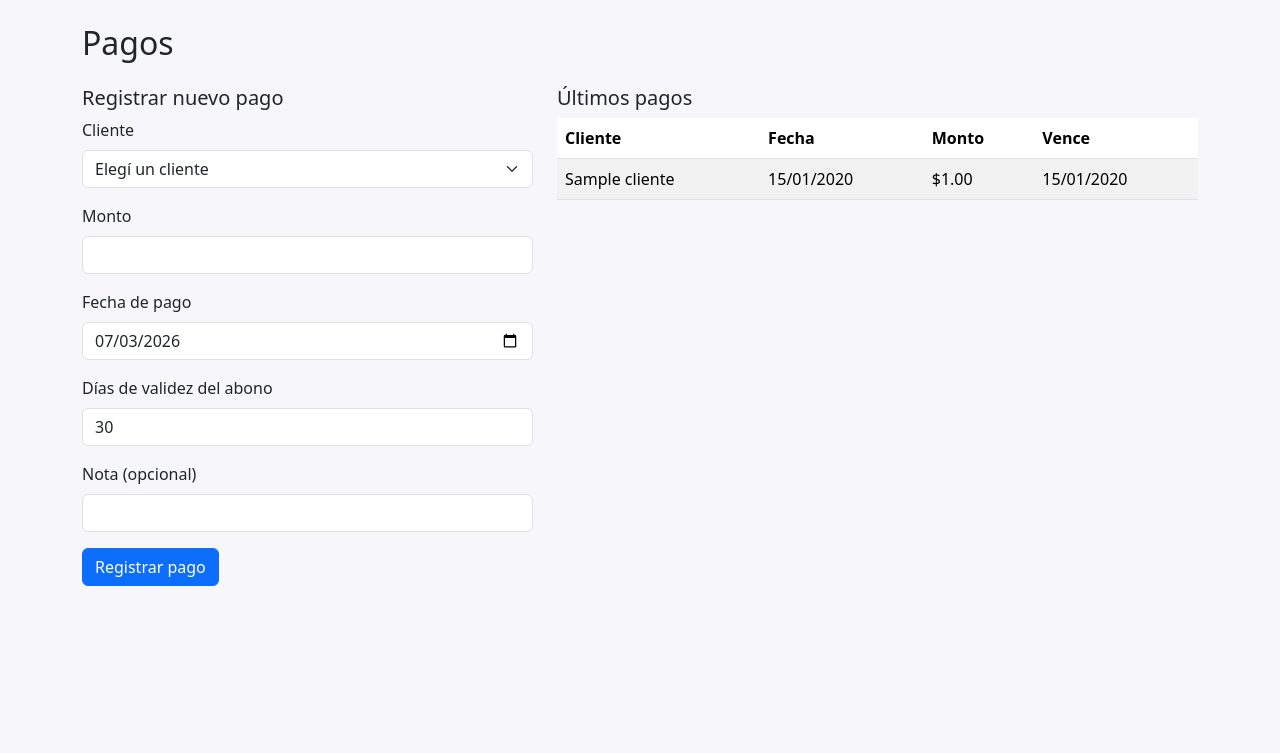
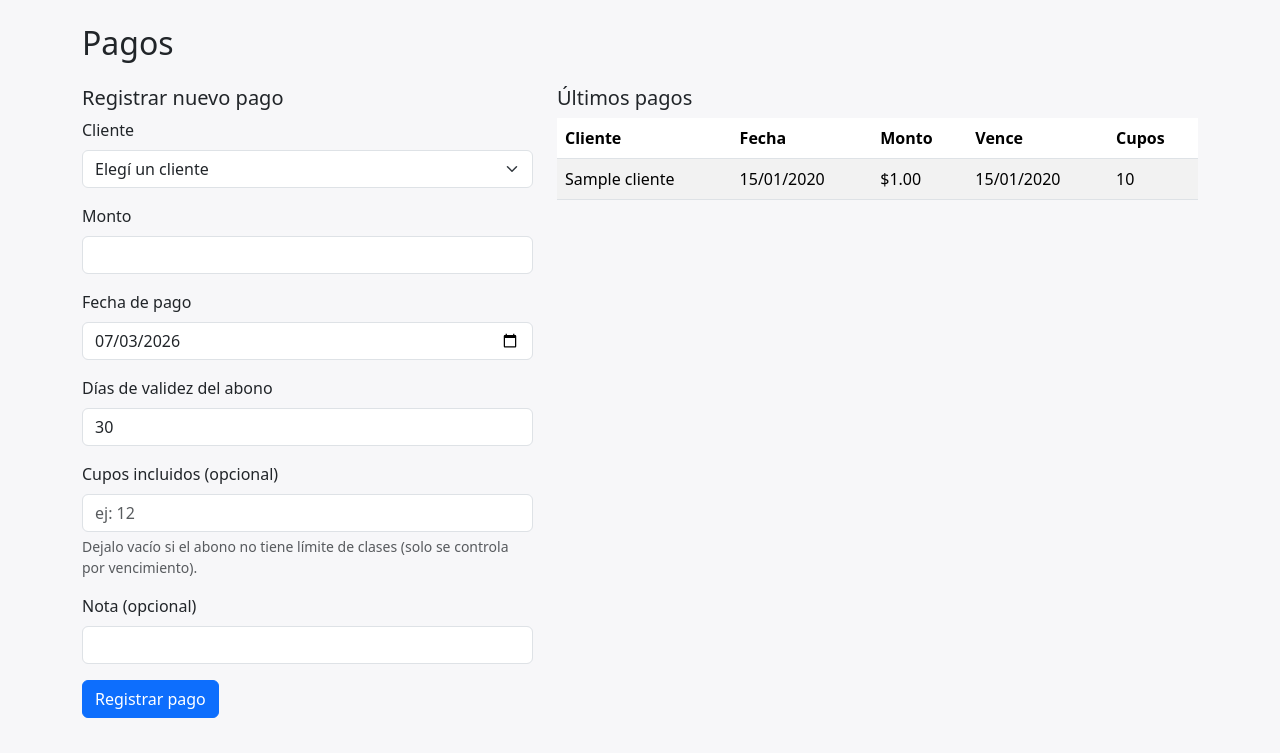
Before and after one commit to SolJosefinaMercado/mi-gimnasio, a Flask app: page /admin/pagos in a window 1280 px wide. Shown: the part 47-800 px from the top of the page. Run offline with Flask 3, Linux system fonts and the light colour scheme; the visitor is signed in with stand-in values (Sample User, id 1); tables that the repository leaves empty hold one stand-in row (values such as "Sample post"); some libraries are stand-ins or nearby versions.

Commit message:
Agregar cupos por abono (además del vencimiento) y arreglar bug en Mi cuenta
- Pagos: nuevo campo opcional "Cupos incluidos" (ej. abono de 12
  clases). Se muestra en la tabla de pagos.
- Mi cuenta: si el último pago tiene cupos, se muestran "Cupos
  utilizados" y "Cupos restantes", calculados contando las
  asistencias marcadas desde la fecha de ese pago. Marcar presente
  en Asistencia descuenta un cupo automáticamente (no hace falta
  ningún paso extra).
- Fix: listar_inscripciones_de_cliente rompía "Mi cuenta" con
  KeyError('activo') para cualquier cliente con un turno reservado,
  regresión de la migración anterior que agregó el campo activo a
  Horario. Ya deployado en producción, corregir con prioridad.

```diff
--- a/app.py
+++ b/app.py
@@ -51,6 +51,7 @@ pagos_t = Table(
     Column("dias_validez", Integer, nullable=False),
     Column("fecha_vencimiento", Date, nullable=False),
     Column("nota", String),
+    Column("cupos_totales", Integer),
 )
 
 horarios_t = Table(
@@ -122,12 +123,15 @@ def init_db():
     inspector = inspect(engine)
     horarios_cols = {c["name"] for c in inspector.get_columns("horarios")}
     inscripciones_cols = {c["name"] for c in inspector.get_columns("inscripciones")}
+    pagos_cols = {c["name"] for c in inspector.get_columns("pagos")}
     with engine.begin() as conn:
         # Migraciones livianas para bases ya desplegadas antes de estas columnas existir.
         if "activo" not in horarios_cols:
             conn.execute(text("ALTER TABLE horarios ADD COLUMN activo BOOLEAN NOT NULL DEFAULT TRUE"))
         if "semana" not in inscripciones_cols:
             conn.execute(text("ALTER TABLE inscripciones ADD COLUMN semana DATE"))
+        if "cupos_totales" not in pagos_cols:
+            conn.execute(text("ALTER TABLE pagos ADD COLUMN cupos_totales INTEGER"))
         existe = conn.execute(text("SELECT 1 FROM configuracion WHERE id = 1")).fetchone()
         if not existe:
             conn.execute(text("INSERT INTO configuracion (id, alias_mp, whatsapp_numero) VALUES (1, '', '')"))
@@ -148,6 +152,9 @@ class Cliente:
         self.email = row["email"]
         self.activo = bool(row["activo"])
         self.proximo_vencimiento = proximo_vencimiento
+        self.cupos_totales = None
+        self.cupos_usados = None
+        self.cupos_restantes = None
 
     @property
     def abono_vencido(self):
@@ -164,11 +171,26 @@ def _to_date(value):
 
 def _cliente_con_vencimiento(db, row):
     ultimo = db.execute(
-        text("SELECT fecha_vencimiento FROM pagos WHERE cliente_id = :cid ORDER BY fecha_vencimiento DESC LIMIT 1"),
+        text(
+            "SELECT fecha_pago, fecha_vencimiento, cupos_totales FROM pagos "
+            "WHERE cliente_id = :cid ORDER BY fecha_vencimiento DESC LIMIT 1"
+        ),
         {"cid": row["id"]},
     ).mappings().fetchone()
     vencimiento = _to_date(ultimo["fecha_vencimiento"]) if ultimo else None
-    return Cliente(row, vencimiento)
+    cliente = Cliente(row, vencimiento)
+    if ultimo and ultimo["cupos_totales"] is not None:
+        usados = db.execute(
+            text(
+                "SELECT COUNT(*) AS c FROM asistencias a JOIN inscripciones i ON i.id = a.inscripcion_id "
+                "WHERE i.cliente_id = :cid AND a.fecha >= :fecha_desde"
+            ),
+            {"cid": row["id"], "fecha_desde": _to_date(ultimo["fecha_pago"])},
+        ).mappings().fetchone()["c"]
+        cliente.cupos_totales = ultimo["cupos_totales"]
+        cliente.cupos_usados = usados
+        cliente.cupos_restantes = max(ultimo["cupos_totales"] - usados, 0)
+    return cliente
 
 
 def listar_clientes(db, solo_activos=False):
@@ -289,6 +311,7 @@ def listar_inscripciones_de_cliente(db, cliente_id, semana):
         horario_row = {
             "id": row["horario_id"], "dia_semana": row["dia_semana"], "hora_inicio": row["hora_inicio"],
             "hora_fin": row["hora_fin"], "etiqueta": row["etiqueta"], "cupo_maximo": row["cupo_maximo"],
+            "activo": row["activo"],
         }
         horario = Horario(horario_row, cupo_disponible=None)
         insc_row = {"id": row["i_id"], "cliente_id": row["cliente_id"], "horario_id": row["horario_id"], "activa": row["activa"]}
@@ -305,6 +328,7 @@ class Pago:
         self.dias_validez = row["dias_validez"]
         self.fecha_vencimiento = _to_date(row["fecha_vencimiento"])
         self.nota = row["nota"]
+        self.cupos_totales = row["cupos_totales"]
 
 
 def listar_pagos(db, limit=20):
@@ -643,14 +667,16 @@ def admin_pagos():
         fecha_pago = date.fromisoformat(request.form["fecha_pago"])
         dias_validez = int(request.form["dias_validez"])
         fecha_vencimiento = fecha_pago + timedelta(days=dias_validez)
+        cupos_raw = request.form.get("cupos_totales", "").strip()
         db.execute(
             text(
-                "INSERT INTO pagos (cliente_id, fecha_pago, monto, dias_validez, fecha_vencimiento, nota) "
-                "VALUES (:cid, :fecha_pago, :monto, :dias_validez, :fecha_vencimiento, :nota)"
+                "INSERT INTO pagos (cliente_id, fecha_pago, monto, dias_validez, fecha_vencimiento, nota, cupos_totales) "
+                "VALUES (:cid, :fecha_pago, :monto, :dias_validez, :fecha_vencimiento, :nota, :cupos_totales)"
             ),
             {
                 "cid": request.form["cliente_id"], "fecha_pago": fecha_pago, "monto": float(request.form["monto"]),
                 "dias_validez": dias_validez, "fecha_vencimiento": fecha_vencimiento, "nota": request.form.get("nota"),
+                "cupos_totales": int(cupos_raw) if cupos_raw else None,
             },
         )
         db.commit()
--- a/templates/admin/pagos.html
+++ b/templates/admin/pagos.html
@@ -29,6 +29,11 @@
         <input type="number" name="dias_validez" class="form-control" value="30" required>
       </div>
       <div class="mb-3">
+        <label class="form-label">Cupos incluidos (opcional)</label>
+        <input type="number" name="cupos_totales" class="form-control" placeholder="ej: 12">
+        <div class="form-text">Dejalo vacío si el abono no tiene límite de clases (solo se controla por vencimiento).</div>
+      </div>
+      <div class="mb-3">
         <label class="form-label">Nota (opcional)</label>
         <input type="text" name="nota" class="form-control">
       </div>
@@ -39,7 +44,7 @@
   <div class="col-md-7">
     <h5>Últimos pagos</h5>
     <table class="table table-striped bg-white">
-      <thead><tr><th>Cliente</th><th>Fecha</th><th>Monto</th><th>Vence</th></tr></thead>
+      <thead><tr><th>Cliente</th><th>Fecha</th><th>Monto</th><th>Vence</th><th>Cupos</th></tr></thead>
       <tbody>
         {% for p in pagos %}
         <tr>
@@ -47,6 +52,7 @@
           <td>{{ p.fecha_pago.strftime('%d/%m/%Y') }}</td>
           <td>${{ '%.2f'|format(p.monto) }}</td>
           <td>{{ p.fecha_vencimiento.strftime('%d/%m/%Y') }}</td>
+          <td>{{ p.cupos_totales if p.cupos_totales is not none else '-' }}</td>
         </tr>
         {% endfor %}
       </tbody>
```
Also changed, not shown: templates/mi_cuenta.html (+7 -1 lines).
